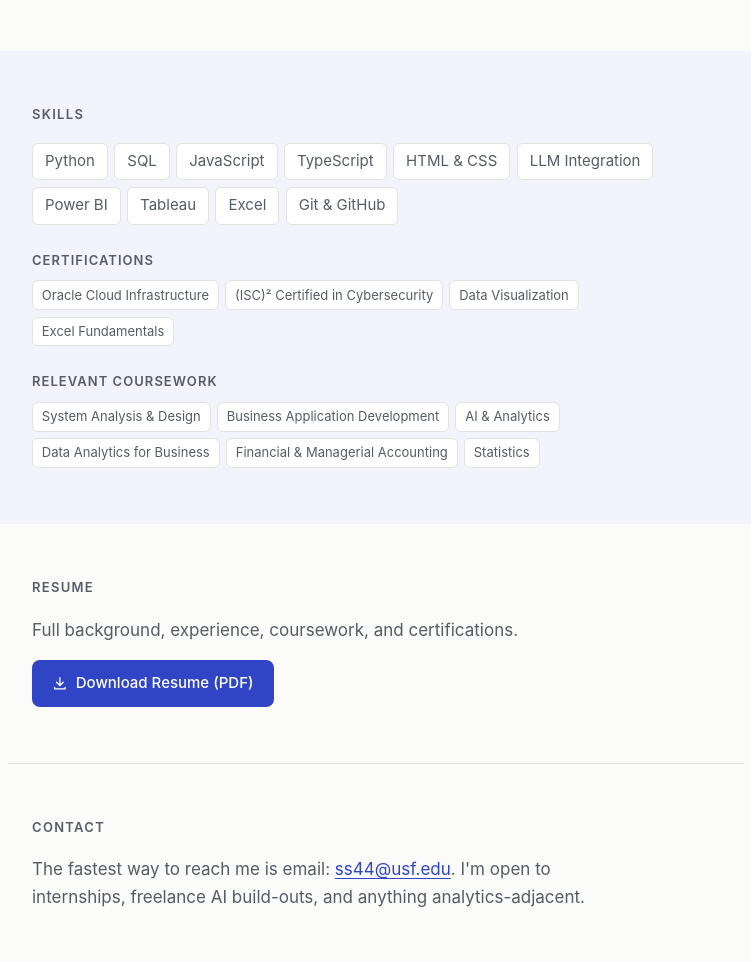
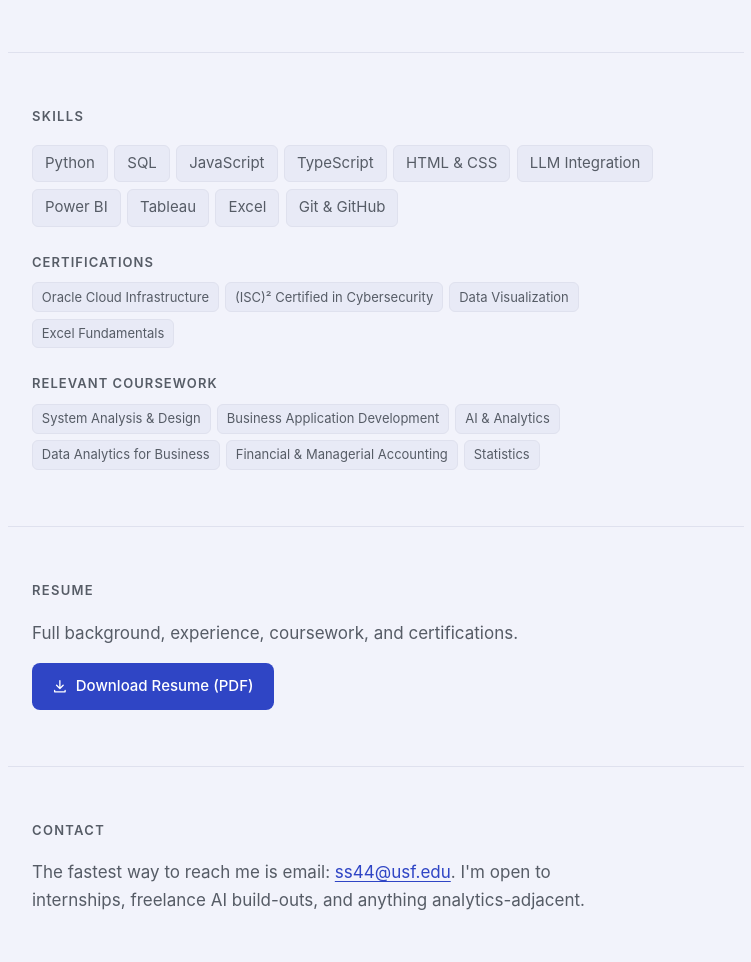
Before and after one commit to shash825/portfolio, a plain HTML site: page index.html in a window 1280 px wide. Shown: the part 1838-2800 px from the top of the page, without its empty margins (264-1015 px from the left). Drawn offline with Linux system fonts and the light colour scheme.

Commit message:
Use the soft indigo tint as the page background
Reverts the alternating bands in favour of one background colour across
the whole page. White cards, chips, and the sticky header now sit on the
tint; borders and chip fills shifted cool to match. All text/background
pairs still pass WCAG AA.

Co-Authored-By: Claude Opus 5 <noreply@anthropic.com>

```diff
--- a/index.html
+++ b/index.html
@@ -66,8 +66,7 @@
   </section>
 
   <!-- ============ ABOUT ============ -->
-  <section id="about" class="section band reveal">
-    <div class="wrap">
+  <section id="about" class="wrap section reveal">
     <h2>About</h2>
     <p class="prose">
       I'm carrying a 3.85 GPA at USF's Muma College of Business, with a Green and Gold
@@ -89,7 +88,6 @@
              alt="Shash hiking on a snowy mountain trail">
       </li>
     </ul>
-    </div>
   </section>
 
   <!-- ============ PROJECTS ============ -->
@@ -154,8 +152,7 @@
   </section>
 
   <!-- ============ SKILLS ============ -->
-  <section id="skills" class="section band reveal">
-    <div class="wrap">
+  <section id="skills" class="wrap section reveal">
     <h2>Skills</h2>
     <ul class="tags tags-lg" aria-label="Skills and tools">
       <li class="tag">Python</li>
@@ -187,7 +184,6 @@
       <li class="tag">Financial &amp; Managerial Accounting</li>
       <li class="tag">Statistics</li>
     </ul>
-    </div>
   </section>
 
   <!-- ============ RESUME ============ -->
--- a/styles.css
+++ b/styles.css
@@ -1,16 +1,15 @@
 /* ============================================================
    Personal portfolio — minimal static stylesheet
-   Palette: near-black text on off-white, one indigo accent.
+   Palette: near-black text on a soft indigo page, white cards, one indigo accent.
    All text/background pairs below meet WCAG AA (4.5:1+).
    ============================================================ */
 
 :root {
-  --bg:        #fbfbf9;
-  --band:      #f2f3fb;   /* tinted section background — a wash of --accent */
-  --surface:   #ffffff;
-  --text:      #16181d;   /* 16.5:1 on --bg */
-  --text-soft: #565c66;   /* 6.4:1  on --bg */
-  --border:    #e3e3de;
+  --bg:        #f2f3fb;   /* soft indigo page background */
+  --surface:   #ffffff;   /* cards, chips, sticky header */
+  --text:      #16181d;   /* 16.1:1 on --bg */
+  --text-soft: #565c66;   /* 6.1:1  on --bg */
+  --border:    #dfe1ee;   /* cool hairline, tuned to --bg */
   --accent:    #2f45c5;   /* 7.9:1  on --bg */
   --accent-dk: #1f2f96;
 
@@ -51,15 +50,6 @@ img { max-width: 100%; height: auto; }
 
 .section { padding-block: 3.5rem; }
 .section + .section { border-top: 1px solid var(--border); }
-
-/* Tinted full-bleed band. The colour change separates the sections, so the
-   hairline border is redundant wherever a band meets a plain section. */
-.band { background: var(--band); }
-.band + .section,
-.section + .band { border-top: none; }
-
-/* Chips sit on the tint, so give them the white surface for contrast. */
-.band .tag { background: var(--surface); }
 
 /* ---------- typography ---------- */
 
@@ -122,7 +112,7 @@ a:hover { color: var(--accent-dk); }
 
 .site-header {
   position: sticky; top: 0; z-index: 10;
-  background: rgba(251, 251, 249, .88);
+  background: rgba(242, 243, 251, .88);
   backdrop-filter: blur(8px);
   border-bottom: 1px solid var(--border);
 }
@@ -242,7 +232,7 @@ a:hover { color: var(--accent-dk); }
   transition: border-color .18s ease, box-shadow .18s ease, transform .18s ease;
 }
 .card:hover {
-  border-color: #cfcfc8;
+  border-color: #c9cde4;
   box-shadow: var(--shadow);
   transform: translateY(-2px);
 }
@@ -266,7 +256,7 @@ a:hover { color: var(--accent-dk); }
 .tag {
   font-size: .8125rem;
   color: var(--text-soft);
-  background: #f2f2ee;
+  background: #e8eaf6;
   border: 1px solid var(--border);
   border-radius: 6px;
   padding: .2rem .55rem;
```
